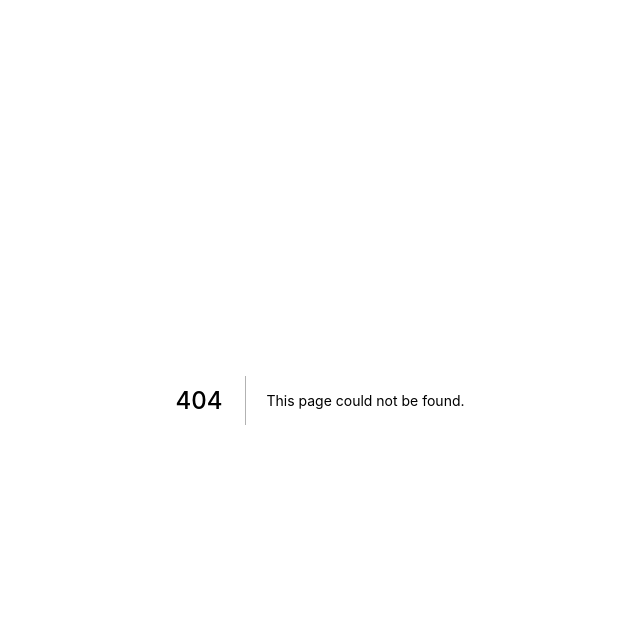
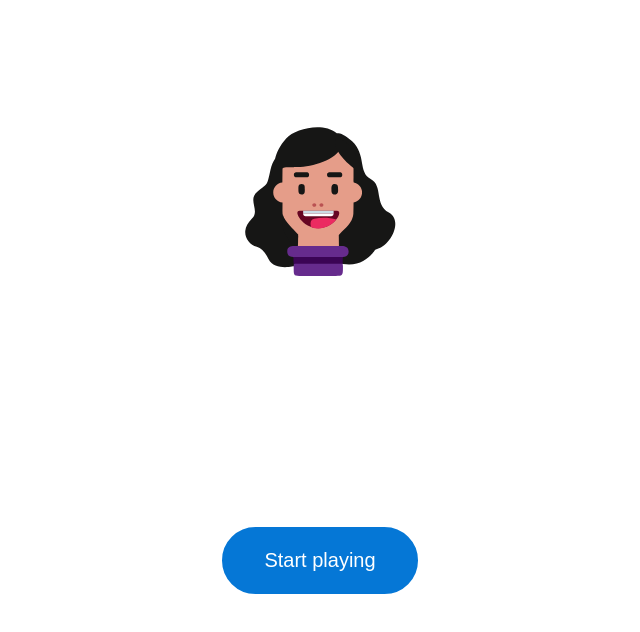
Before and after one commit to karmaester/slang-next-app, a Next.js app: page /Home in a window 1280 px wide. Before the commit this address had no page. Shown: the top 632 px of the page, without its empty margins (320-960 px from the left). Built offline with nearby package versions, Linux system fonts and the light colour scheme.

Commit message:
Add home page

```diff
--- /dev/null
+++ b/src/components/AudioPlayer/styles/AudioPlayer.module.scss
@@ -0,0 +1,45 @@
+@import '~@styles/mixins.scss';
+
+.audioPlayer {
+    border-radius: 100px;
+    border-color: $primary-color;
+    border-width: 2px;
+    padding: 0 0.5rem;
+    transition-duration: 1s;
+    transition-property: background, border-color;
+    transition-timing-function: ease-in-out;
+    &:focus {
+        background: $secondary-color;
+        border-color: $secondary-color;
+    }
+}
+
+.imagesContainer {
+    display: flex;
+    flex-direction: row;
+    align-items: center;
+    // font-size: 1rem;
+    svg {
+        height: 2rem;
+        width: 2rem;
+        margin-right: 0.5rem;
+    }
+}
+
+@include media-medium {
+    .audioPlayer {
+        padding: 0.8rem;
+    }
+
+    .imagesContainer {
+        display: flex;
+        flex-direction: row;
+        align-items: center;
+        // font-size: 1rem;
+        svg {
+            height: 3rem;
+            width: 3rem;
+            margin-right: 0.5rem;
+        }
+    }
+}
--- /dev/null
+++ b/src/components/Avatar/component/Avatar.tsx
@@ -0,0 +1,20 @@
+import React from 'react'
+import Image from "next/image";
+import avatar from "../images/smile.svg";
+
+const Avatar = () => {
+
+
+    return (
+        <div>
+            <Image
+                src={avatar}
+                alt="Picture of the author"
+                width={300}
+                height={150}
+            />
+        </div>
+    )
+}
+
+export default Avatar
--- /dev/null
+++ b/src/pages/Home.tsx
@@ -0,0 +1,20 @@
+import React from 'react'
+import Link from 'next/link'
+import Button from '@components/Button/component/Button'
+import styles from '../styles/home.module.scss'
+import Avatar from '@components/Avatar/component/Avatar'
+
+const Home = () => {
+    return (
+        <div className={styles.container}>
+            <Avatar />
+            <Link href="/main">
+                <a>
+                    <Button text="Start playing" color="primary" />
+                </a>
+            </Link>
+        </div>
+    )
+}
+
+export default Home
--- /dev/null
+++ b/src/styles/home.module.scss
@@ -0,0 +1,15 @@
+.container {
+    display: flex;
+    flex-direction: column;
+    justify-content: space-around;
+    min-height: 90vh;
+
+    &>* {
+        display: flex;
+        justify-content: center;
+    }
+
+    a {
+        text-decoration: none;
+    }
+}
```
Also changed, not shown: src/components/Avatar/images/smile.svg (added), 1 other file (tests, documents, lock files or other folders).
